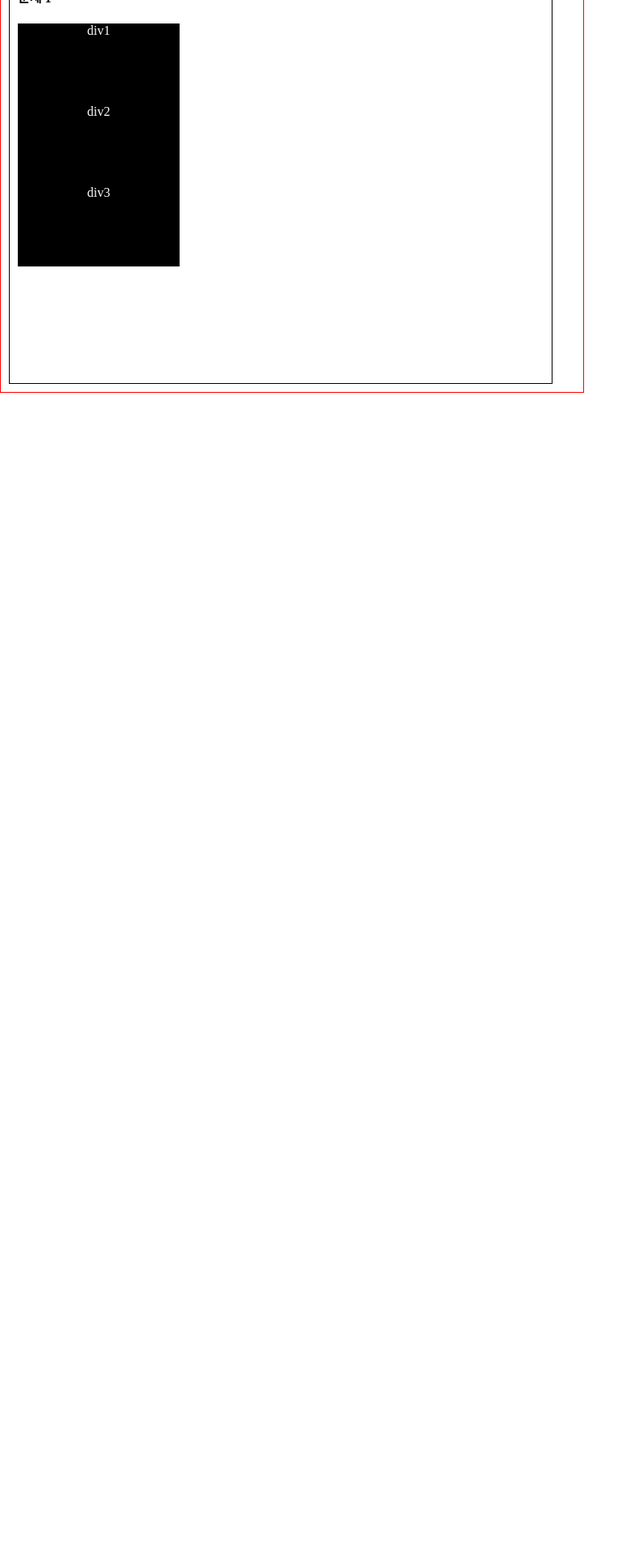
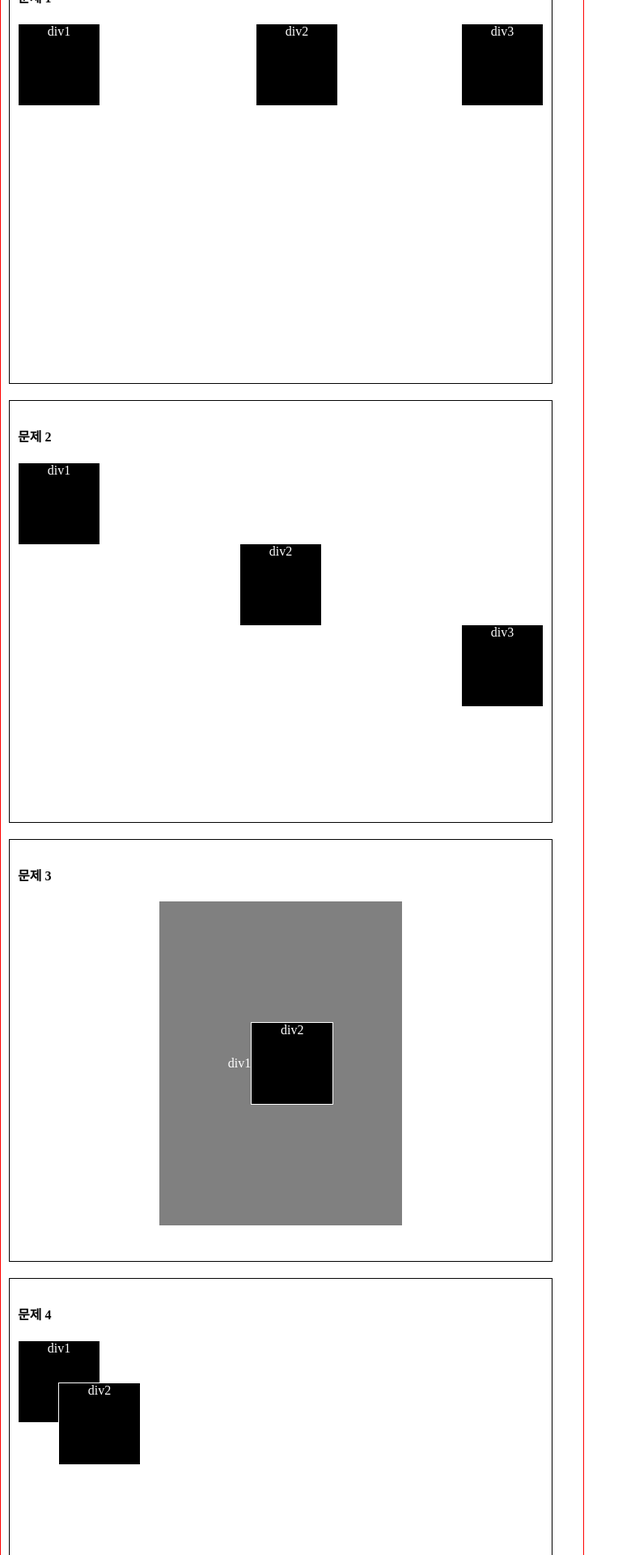
Before and after one commit to boy1434/CoodingNunaStudy, a React (Create React App) app: page /Four_Pr in a window 1280 px wide. Shown: the part 4680-6600 px from the top of the page at 81% size, without its empty margins (0-785 px from the left). Before the commit the page ends 5165 px from the top, so only its background shows below. Built offline with nearby package versions, Linux system fonts and the light colour scheme.

Commit message:
문제 풀기

```diff
--- a/src/components/HTML_Pr/Fifth_Prj.js
+++ b/src/components/HTML_Pr/Fifth_Prj.js
@@ -112,14 +112,60 @@ function Fifth_Prj(){
 
 
 
-                <div className="">
+                <div className="locate_display_flex_space-between">
 
-                <div className="po_box black">div1</div>
-                <div className="po_box black">div2</div>
+                <div className="po_box black ">div1</div>
+                <div className="po_box black pad">div2</div>
                 <div className="po_box black">div3</div>
 
                 </div>
             </div>
+
+            <div className="po_box_seperate ">
+                <h4>문제 2</h4>
+
+
+
+                <div className="locate_display_flex_space-between">
+
+                <div className="po_box black">div1</div>
+                <div className="po_box black pad1">div2</div>
+                <div className="po_box black pad2">div3</div>
+
+                </div>
+            </div>
+
+            <div className="po_box_seperate ">
+                <h4>문제 3</h4>
+
+
+
+                <div className="locate_display_flex_center">
+
+                <div className="po_box gray locate_display_flex_center locate_display_flex_align_items ">div1
+                <div className="po_box black">div2</div>
+                </div>
+
+
+
+                </div>
+            </div>
+
+            <div className="po_box_seperate ">
+                <h4>문제 4</h4>
+
+
+
+                <div className="">
+
+                <div className="po_box black">div1</div>
+                <div className="po_box black locate_absolute_pro1">div2</div>
+
+
+                </div>
+            </div>
+
+
 
             </div>
         </div>
--- a/src/style.css
+++ b/src/style.css
@@ -418,6 +418,15 @@ select{
 
 .black{
     background-color: black;
+    width: 100px;
+    height: 100px;
+    border: 1px solid white;
+}
+
+.gray{
+    background-color: gray;
+    width: 300px;
+    height: 300px;
 }
 
 
@@ -466,3 +475,61 @@ select{
     flex-direction: column;
     justify-content: space-between;
 }
+
+.pad{
+  position: relative;
+  left:20px ;
+}
+
+.pad1{
+    margin-top: 100px;
+}
+
+.pad2{
+    margin-top: 200px;
+}
+
+.pro3{
+    position: absolute;
+
+  bottom: 0px;
+  width: 50px;
+  height: 50px;
+
+}
+
+.locate_absolute_pro1{
+    position: relative;
+    left: 50px;
+    top:-50px;
+
+}
+
+.pro_box1{
+    width: 400px;
+    height: 300px;
+    background-color: black;
+}
+
+.pro_box2{
+    width: 100px;
+    height: 100px;
+    background-color: gray;
+    color: white;
+    border: 1px solid white;
+}
+
+.pro_box2_1{
+    position: absolute;
+    top: 0;
+    right: 0;
+    bottom:0;
+}
+
+.pro_box2_2{
+    position: absolute;
+    bottom: 0;
+    left: 0;
+    top:0;
+
+}
```
